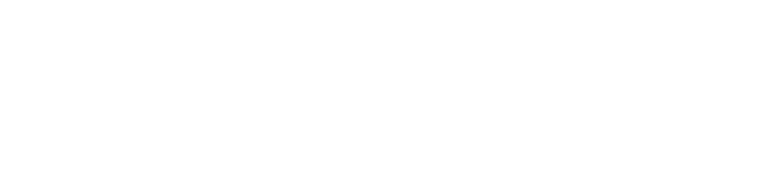
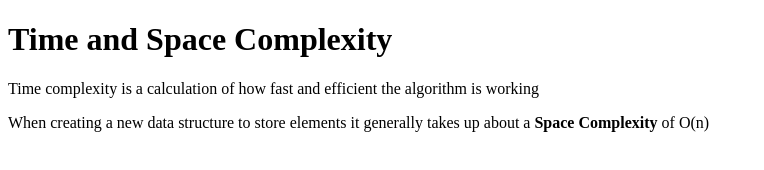
Before and after one commit to acciojob/time-and-space-complexity-Vishnupriya1627, a website: page main.html in a window 1280 px wide. Shown: the whole page, without its empty margins (0-764 px from the left). Drawn offline with Linux system fonts and the light colour scheme.

Commit message:
created a submission

```diff
--- a/main.html
+++ b/main.html
@@ -8,7 +8,11 @@
 
 <body>
 	<!-- the entire body must be written by student -->
-    <script type="text/javascript" src="./script.js">
+    <h1>Time and Space Complexity</h1>
+	<p>Time complexity is a calculation of how fast and efficient the algorithm is working</p>
+	<p>When creating a new data structure to store elements it generally takes up about a <b>Space Complexity</b> of O(n)</p>
+
+	<script type="text/javascript" src="./script.js">
 </script>
 
 </body>
```
